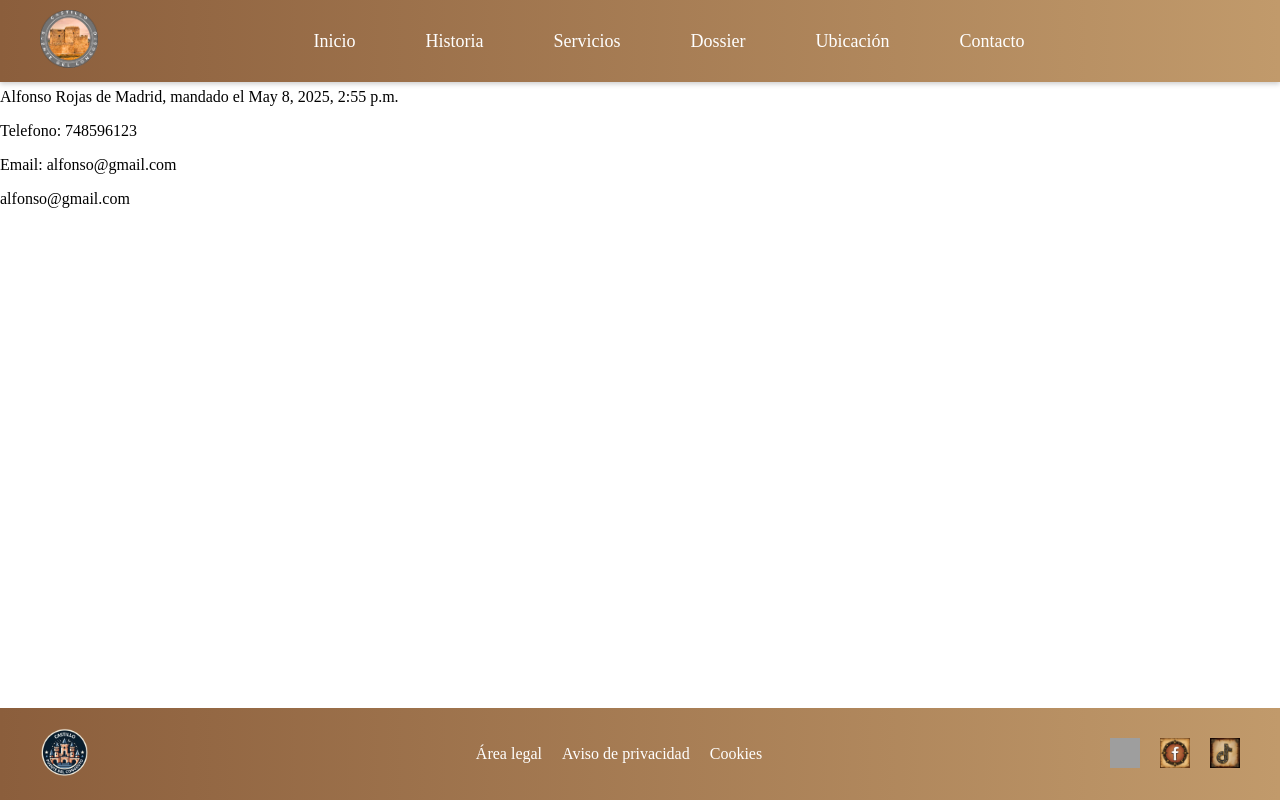
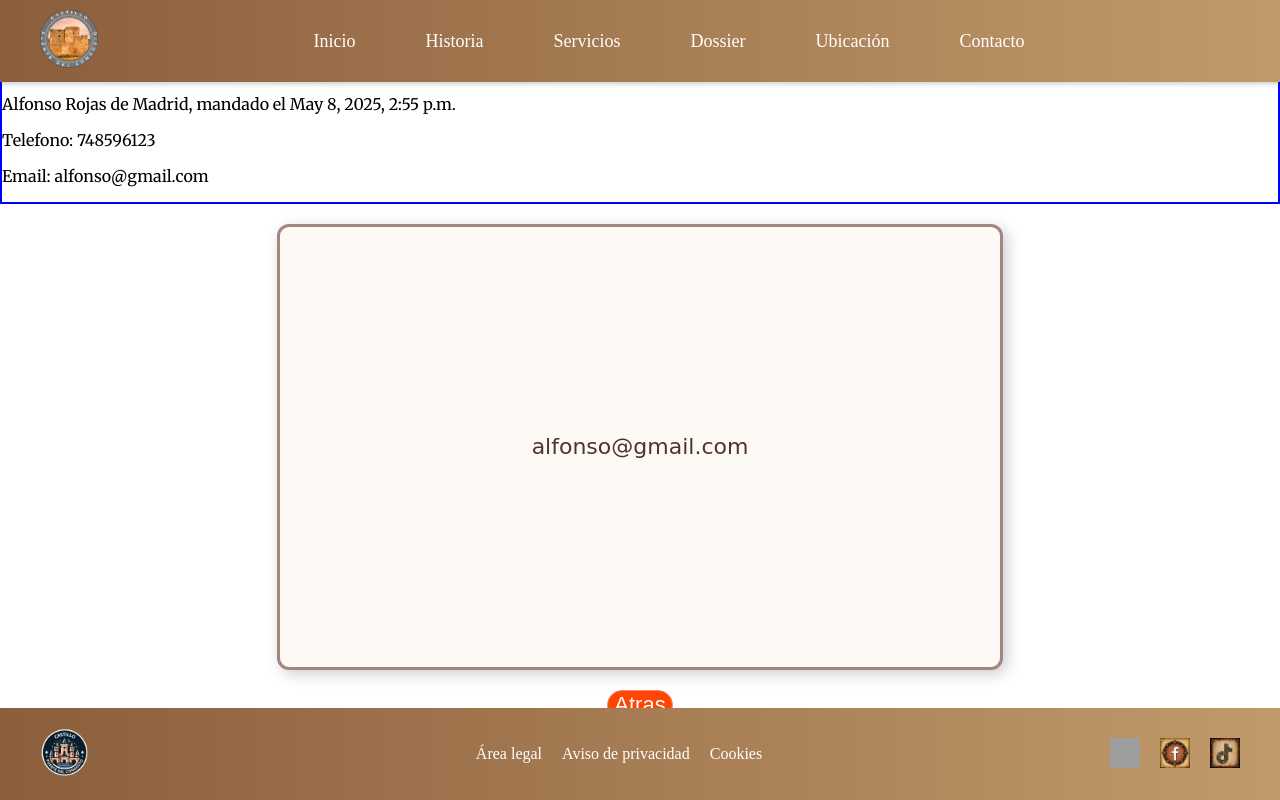
Before and after one commit to izamYr-eztudiando/castillo-congosto, a Django app: page /2/ver_mensaje in a window 1280 px wide. Run offline with Django 5.2, Linux system fonts and the light colour scheme; data comes from the database, SQL or seed files in the repository; both versions use the stored data as it was after the commit; grey boxes are pictures that could not be loaded.

Commit message:
sexto commit

```diff
--- a/pcastillocongosto/appcastillocongosto/views.py
+++ b/pcastillocongosto/appcastillocongosto/views.py
@@ -29,7 +29,7 @@
         lugar = request.POST.get('lugar')
         telefono = request.POST.get('telefono')
         email = request.POST.get('email')
-        mensaje = request.POST.get('email')
+        mensaje = request.POST.get('mensaje')
         contacto = Contacto(nombre=nombre, apellidos=apellidos, lugar=lugar, telefono=telefono, email=email, mensaje=mensaje)
         contacto.save()
         return redirect('chat')
@@ -44,15 +44,19 @@
     return render(request, 'servicios.html', context=context)
 
 def chat(request):
-    lista_contactos = Contacto.objects.all().order_by('id')
-    numchats = 0
-    for r in lista_contactos:
-        numchats = numchats + 1
+    lista_contactos = Contacto.objects.all().order_by('leido')
+    numchats = Contacto.objects.filter(leido=False).count()
+    if request.method == 'POST':
+        return redirect('chat')
     context = {'lista_contactos': lista_contactos, 'numchats': numchats}
     return render(request, 'chat.html', context=context)
 
 def ver_mensaje(request, id):
     contacto = Contacto.objects.get(id=id)
+    if request.method == 'POST':
+        contacto.leido = True
+        contacto.save()
+        return redirect('chat')
     context = {'contacto': contacto}
     return render (request, 'ver_mensaje.html', context=context)
 
--- a/pcastillocongosto/pcastillocongosto/settings.py
+++ b/pcastillocongosto/pcastillocongosto/settings.py
@@ -35,6 +35,7 @@
 CSRF_TRUSTED_ORIGINS = [
     'https://hb-wonderful-intent-services.trycloudflare.com',
     'https://levels-trainer-knights-white.trycloudflare.com',
+    'https://timely-ot-baths-meat.trycloudflare.com',
 ]
 
 ROOT_URLCONF = 'pcastillocongosto.urls'
--- a/pcastillocongosto/static/css/mensaje.css
+++ b/pcastillocongosto/static/css/mensaje.css
@@ -1,4 +1,61 @@
+@import url("https://fonts.googleapis.com/css2?family=Dancing+Script&display=swap");
+@import url("https://fonts.googleapis.com/css2?family=Merriweather&display=swap");
+
 body {
     height: 100vh;
     margin: 0;
+    display: flex;
+    flex-direction: column;
+    align-items: center;
 }
+
+.contenido {
+    border: 4px solid red;
+    width: 100%;
+    height: 100vh;
+}
+
+.datos-personales {
+    border: 2px solid blue;
+    font-family: 'Merriweather', serif;
+}
+
+.mensaje {
+    display: flex;
+    height: 50%;
+    justify-content: center;
+    justify-self: center;
+    align-items: center;
+    /* border: 2px solid black; */
+    /* Estilo para el mensaje */
+    background: #fdfaf6;
+    border: 3px solid #a1887f;
+    border-radius: 12px;
+    box-shadow: 4px 4px 15px rgba(0, 0, 0, 0.2);
+    padding: 40px;
+    margin: 20px;
+    width: 50%;
+    max-width: 50%;
+    font-family: 'Dancing Scripts', cursive;
+    font-size: 22px;
+    line-height: 1.6;
+    color: #4e342e;
+    text-align: left;
+}
+
+.boton-atras {
+    display: flex;
+    justify-self: center;
+    border: 1px solid salmon;
+    border-radius: 20px;
+    background: orangered;
+    color: white;
+    font-size: 22px;
+    cursor: pointer;
+    transition: 0.5s;
+}
+
+.boton-atras:hover {
+    font-size: 24px;
+    transition: 0.5s;
+}
--- a/pcastillocongosto/templates/base.html
+++ b/pcastillocongosto/templates/base.html
@@ -7,6 +7,7 @@
     <meta http-equiv="X-UA-Compatible" content="IE-edge">
     <meta name="description" content="{% block description %}{% endblock %}">
     <meta name="viewport" content="width=device-width, initial-scale=1.0">
+    <link rel="icon" type="image/x-icon" href="{% static 'images/Logo-Castillo-Puente-del-Congosto-hd.png' %}">
     <title>{% block title %} Castillo Congosto | Inicio {% endblock title %}</title>
     {% block head %}
     {% endblock %}
--- a/pcastillocongosto/templates/base2.html
+++ b/pcastillocongosto/templates/base2.html
@@ -7,6 +7,7 @@
     <meta http-equiv="X-UA-Compatible" content="IE-edge">
     <meta name="description" content="{% block description %}{% endblock %}">
     <meta name="viewport" content="width=device-width, initial-scale=1.0">
+    <link rel="icon" type="image/x-icon" href="{% static 'images/Logo-Castillo-Puente-del-Congosto-hd.png' %}">
     {% block head %}
     {% endblock %}
     <style>
--- a/pcastillocongosto/templates/footer.html
+++ b/pcastillocongosto/templates/footer.html
@@ -20,13 +20,13 @@
         <!-- Iconos de redes sociales -->
         <div class="social-icons">
             <a href="#" class="social-icon">
-                <img src="{% static 'images/instagram.png' %}" alt="Instagram" height="30" width="30">
+                <img src="{% static 'images/instagram.png' %}" alt="Instagram" height="30" width="30" title="Instagram">
             </a>
             <a href="#" class="social-icon">
-                <img src="{% static 'images/facebook.png' %}" alt="Facebook" height="30" width="30">
+                <img src="{% static 'images/facebook.png' %}" alt="Facebook" height="30" width="30" title="Facebook">
             </a>
             <a href="#" class="social-icon">
-                <img src="{% static 'images/tiktok.png' %}" alt="Tiktok" height="30" width="30">
+                <img src="{% static 'images/tiktok.png' %}" alt="Tiktok" height="30" width="30" title="Tiktok">
             </a>
             <!-- <a href="#" class="social-icon">
                 <img src="https://upload.wikimedia.org/wikipedia/commons/thumb/4/4d/Pinterest.svg/2048px-Pinterest.svg.png" alt="Pinterest" height="30" width="30">
--- a/pcastillocongosto/templates/ver_mensaje.html
+++ b/pcastillocongosto/templates/ver_mensaje.html
@@ -2,11 +2,11 @@
 {% load static %}
 {% block head %}
 <link rel="stylesheet" href="{% static 'css/mensaje.css' %}">
-<title>{% block title %}Mensaje numero{{contacto.id}}{% endblock %}</title>
+<title>{% block title %}Mensaje numero {{contacto.id}}{% endblock %}</title>
 {% endblock %}
 {% block content %}
 <br><br><br><br>
-<div>
+<div class="contenido">
     <div class="datos-personales">
         <p>{{ contacto.nombre }} {{ contacto.apellidos }} de {{ contacto.lugar }}, mandado el {{ contacto.fecha }}</p>
         <p>Telefono: {{ contacto.telefono }}</p>
@@ -15,5 +15,11 @@
     <div class="mensaje">
         <p>{{ contacto.mensaje }}</p>
     </div>
+    <div>
+        <form method="post">
+            {% csrf_token %}
+                <input type="submit" value="Atras" class="boton-atras">
+        </form>
+    </div>
 </div>
 {% endblock content %}
```
Also changed, not shown: pcastillocongosto/static/css/chat.css (+23 -0 lines), pcastillocongosto/templates/chat.html (+11 -0 lines), pcastillocongosto/db.sqlite3.
